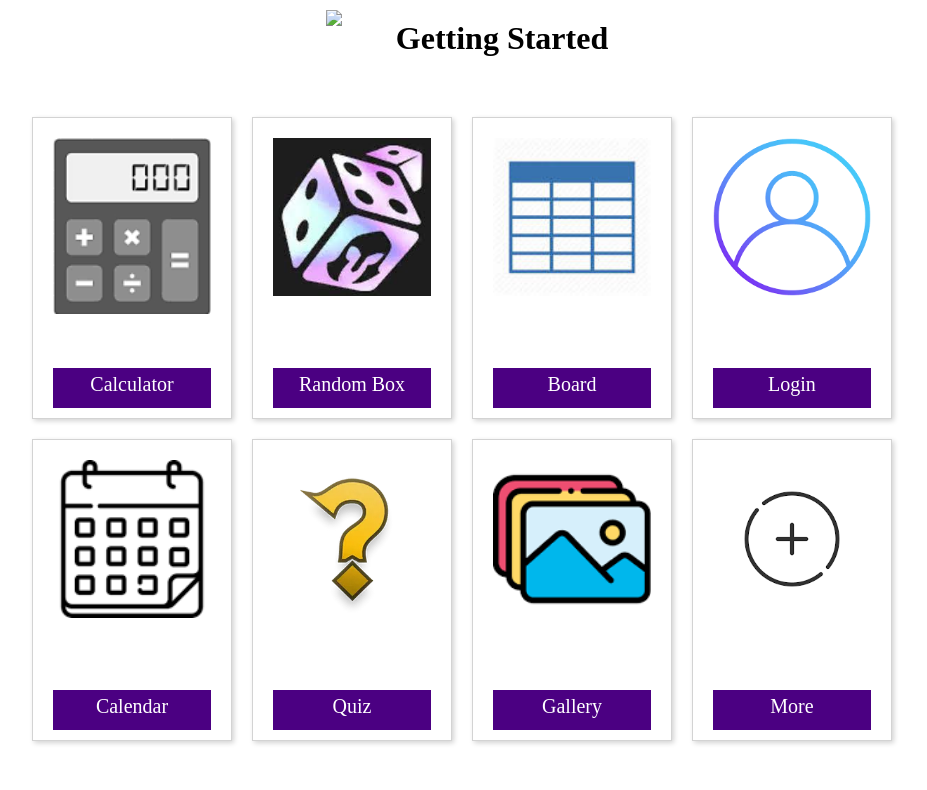
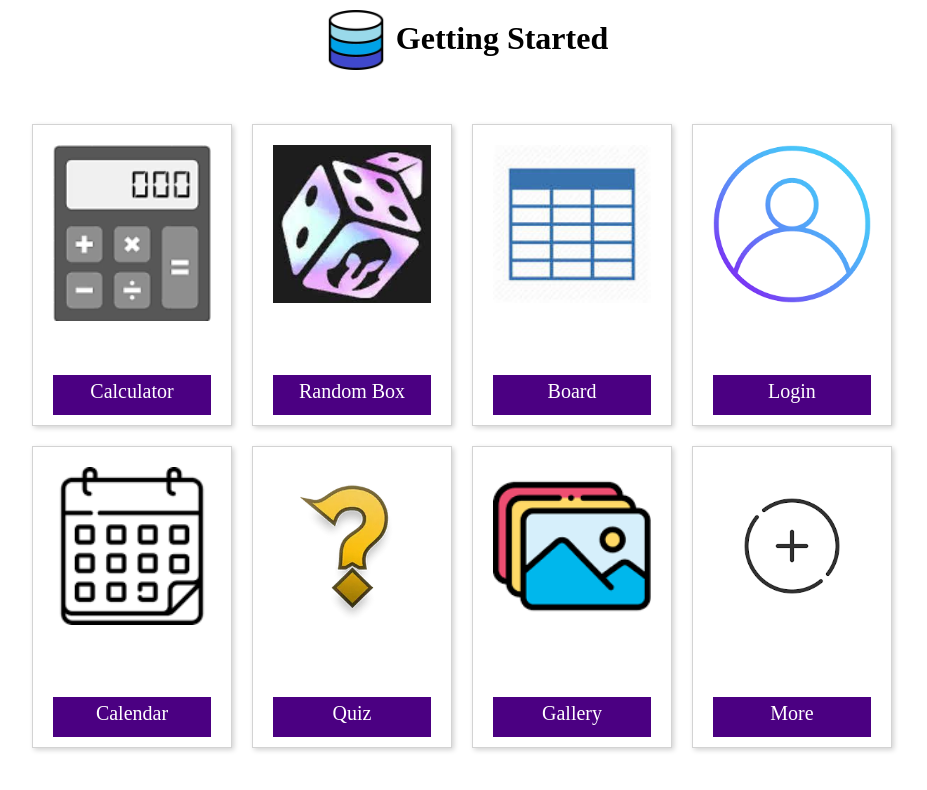
Before and after one commit to marshmellow2178/mixture, a plain HTML site: page index.html in a window 1280 px wide. Shown: the whole page, without its empty margins (178-1105 px from the left). Drawn offline with Linux system fonts and the light colour scheme; the site is published under a folder, as on GitHub Pages, so addresses that start at the root find nothing.

Commit message:
Update index.html

```diff
--- a/index.html
+++ b/index.html
@@ -10,7 +10,7 @@
     <body>
         <header>
             <figure class="logo">
-                <a href="index.html"><img src="/img/logo.png"></a>
+                <a href="index.html"><img src="img/logo.png"></a>
             </figure>
             <h1>Getting Started</h1>
         </header>
```
